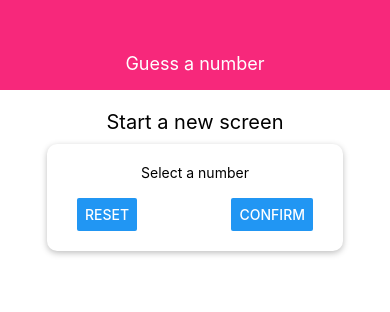
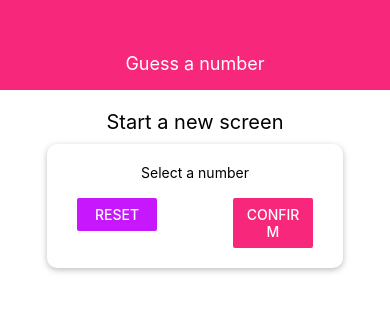
Before and after one commit to edayan/guess-a-number, a React Native app: screen / in a window 390 px wide. Shown: the top 312 px of the page. Built offline with nearby package versions, Linux system fonts and the light colour scheme.

Commit message:
adding themes and defining colors

```diff
--- a/components/Header.js
+++ b/components/Header.js
@@ -1,5 +1,6 @@
 import React from 'react';
 import { View, Text, StyleSheet } from 'react-native'
+import colours from '../constants/colors';
 
 const Header = (props) => {
     return (
@@ -14,7 +15,7 @@ const styles = StyleSheet.create({
         width: '100%',
         height: 90,
         paddingTop: 36,
-        backgroundColor: `#f7287b`,
+        backgroundColor: colours.PRIMARY,
         alignItems: 'center',
         justifyContent: 'center'
 
--- /dev/null
+++ b/constants/colors.js
@@ -0,0 +1,4 @@
+export default {
+    PRIMARY: '#f7287b',
+    ACCENT : '#c717fc'
+}
--- a/screens/StartGameScreen.js
+++ b/screens/StartGameScreen.js
@@ -1,7 +1,7 @@
 import React from 'react';
 import {Button, StyleSheet, Text, TextInput, View} from 'react-native';
 import Card from "../components/Card";
-
+import colours from '../constants/colors'
 const StartGameScreen = () => {
     return (
         <View style={styles.screen}>
@@ -10,10 +10,12 @@ const StartGameScreen = () => {
                 <Text>Select a number</Text>
                 <TextInput/>
                 <View style={styles.buttonContainer}>
-                    <Button title="Reset" onPress={() => {
-                    }}/>
-                    <Button title="confirm" onPress={() => {
-                    }}/>
+                    <View style={styles.button}>
+                        <Button title="Reset" onPress={() => {}} color={colours.ACCENT}/>
+                    </View>
+                    <View style={styles.button}>
+                        <Button title="confirm" onPress={() => {}} color={colours.PRIMARY}/>
+                    </View>
                 </View>
             </Card>
         </View>
@@ -40,6 +42,9 @@ const styles = StyleSheet.create({
         width: '100%',
         justifyContent: 'space-between',
         paddingHorizontal: 10
+    },
+    button: {
+        width: 80
     }
 });
 export default StartGameScreen;
```
